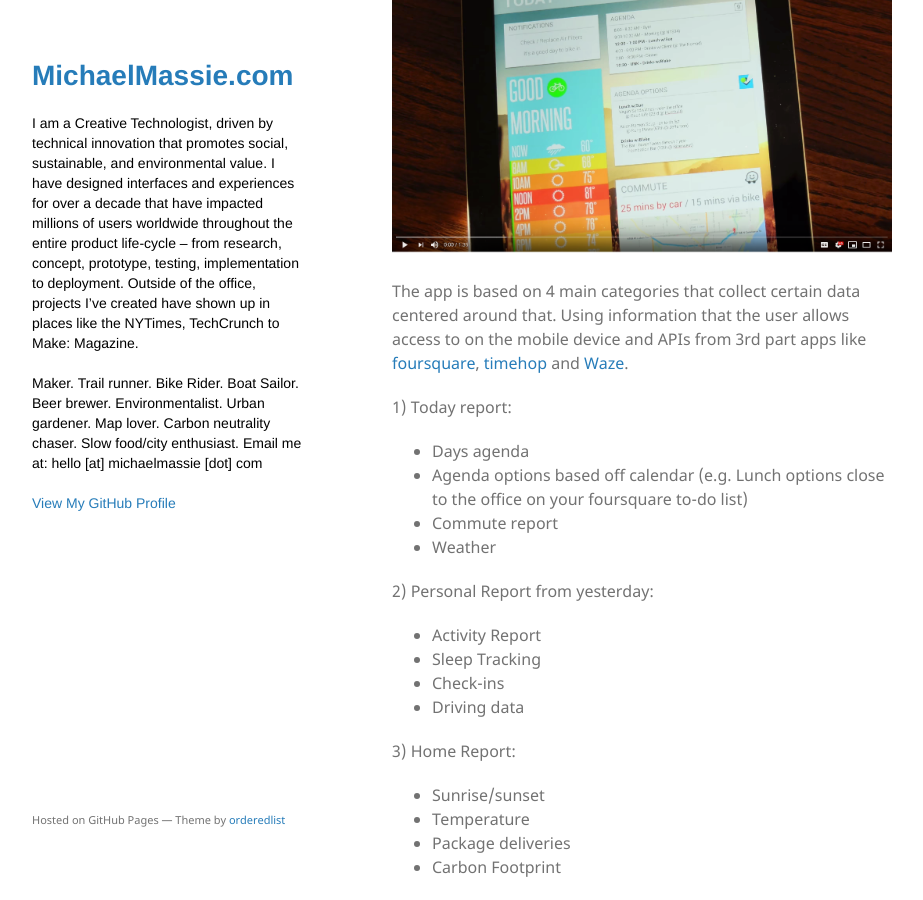
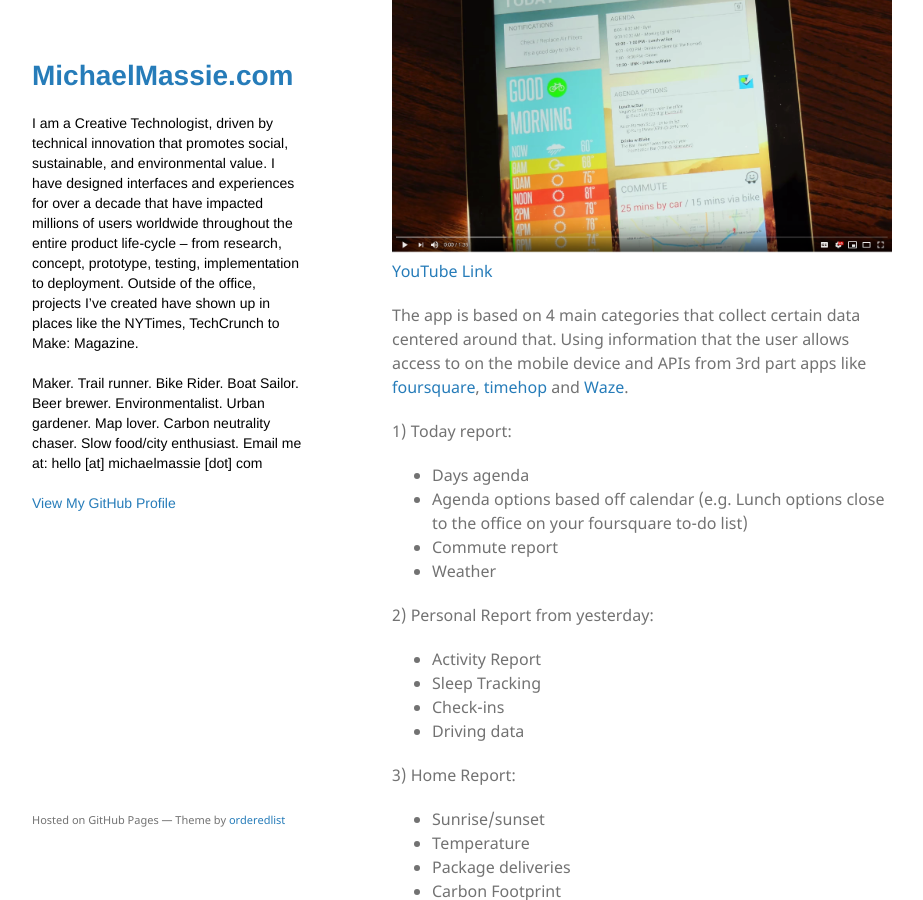
Before and after one commit to mmassie/mmassie.github.io, a Jekyll site: the page built from _posts/2014-03-01-A-Morning-Dashboard-Concept-For-Chromecast.md, in a window 1280 px wide and 900 px high, scrolled down 533 px. Shown: the whole window, without its empty margins (178-1101 px from the left). Built offline with Jekyll 4.4.1, drawn with Linux system fonts in a browser that asks for light colours.

Commit message:
fixes to post

```diff
--- a/_posts/2014-03-01-A-Morning-Dashboard-Concept-For-Chromecast.md
+++ b/_posts/2014-03-01-A-Morning-Dashboard-Concept-For-Chromecast.md
@@ -5,7 +5,8 @@ tags: Concept Chromecast Prototype
 
 Shooting a concept video of a prototype I've been working on has been a great storytelling exercise. The concept is a morning dashboard that brings together information for a user to consume first thing in the morning. I collapsed all this content into a card based interface that has an auto-scroll option so that it can keep scrolling while you prepare for your day. The part that has stumped me in the past is taking it to the big screen, potentially while you're having that breakfast. Websites wouldn't work cause there was no way the UI could know who was in front of them without an input device. Once the Chromecast came along it opened up that capability. I’m also taking some early steps to investigate how this may also work on an Xbox as a standalone app or a Smart Glass App.
 
-![http://youtu.be/savFBQ169K4](https://michaelmassie.com/assets/img/OatmealYouTube.png)
+![](https://michaelmassie.com/assets/img/OatmealYouTube.png)
+[YouTube Link](http://youtu.be/savFBQ169K4)
 
 The app is based on 4 main categories that collect certain data centered around that. Using information that the user allows access to on the mobile device and APIs from 3rd part apps like [foursquare](http://www.foursquare.com), [timehop](http://www.timehop.com) and [Waze](https://www.waze.com/).
 
```
